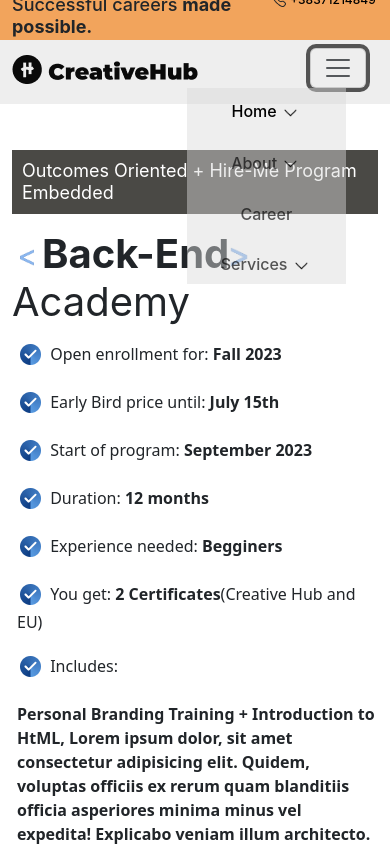
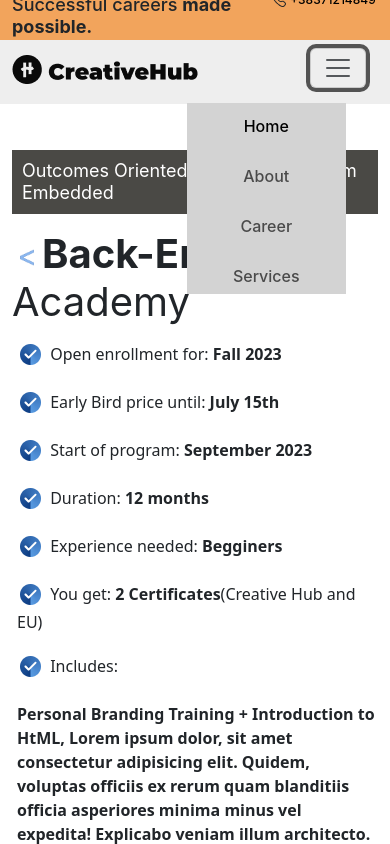
Before and after one commit to ValerinaDurmishi/CourseWebsite, a plain HTML site: page index.html in a window 390 px wide. Both pictures are taken after a click on the button "Toggle navigation". Shown: the top 844 px of the page. Drawn offline with nearby package versions, Linux system fonts and the light colour scheme.

Commit message:
added some small and final details

```diff
--- a/index.html
+++ b/index.html
@@ -41,10 +41,10 @@
                                 </button>
                                 <div class="collapse navbar-collapse" id="n_bar">
                                     <ul class="navbar-nav lists1">
-                                        <li class="nav-item"><a class="nav-link active" href="#">Home <img src="./images/dropdown_icon-removebg-preview.png" width="20px" alt=""></a></li>
-                                        <li class="nav-item"><a class="nav-link" href="#">About <img src="./images/dropdown_icon-removebg-preview.png" width="20px" alt=""></a></li>
+                                        <li class="nav-item"><a class="nav-link active" href="#">Home <img  class="down"  src="./images/dropdown_icon-removebg-preview.png" width="20px" alt=""></a></li>
+                                        <li class="nav-item"><a class="nav-link" href="#">About <img class="down"  src="./images/dropdown_icon-removebg-preview.png" width="20px" alt=""></a></li>
                                         <li class="nav-item"><a class="nav-link" href="#">Career</a></li>
-                                        <li class="nav-item"><a class="nav-link" href="#">Services <img src="./images/dropdown_icon-removebg-preview.png" width="20px" alt=""></a></li>
+                                        <li class="nav-item"><a class="nav-link" href="#">Services <img  class="down" src="./images/dropdown_icon-removebg-preview.png" width="20px" alt=""></a></li>
                                     </ul>
                                 </div>
                             </div>
--- a/style/main.css
+++ b/style/main.css
@@ -19,6 +19,16 @@ body{
       justify-content: center;
       width: 50%;
       margin: 0 auto;
+    }
+    #n_bar{
+        margin-top: 15px;
+        color: black;
+    }
+    .lists1{
+        background-color: lightgray!important;
+    }
+    .down{
+        display: none;
     }
 }
 @media (max-width:575px)
--- a/style/style.scss
+++ b/style/style.scss
@@ -926,6 +926,8 @@
         img{
             &.code{
                 margin-top: 26px;
+                background-color: blue;
+                border-radius: 10px;
             }
         }
         .in_image{
```
Also changed, not shown: images/Rectangle 23.png (added), style/style.css, 1 other file.
